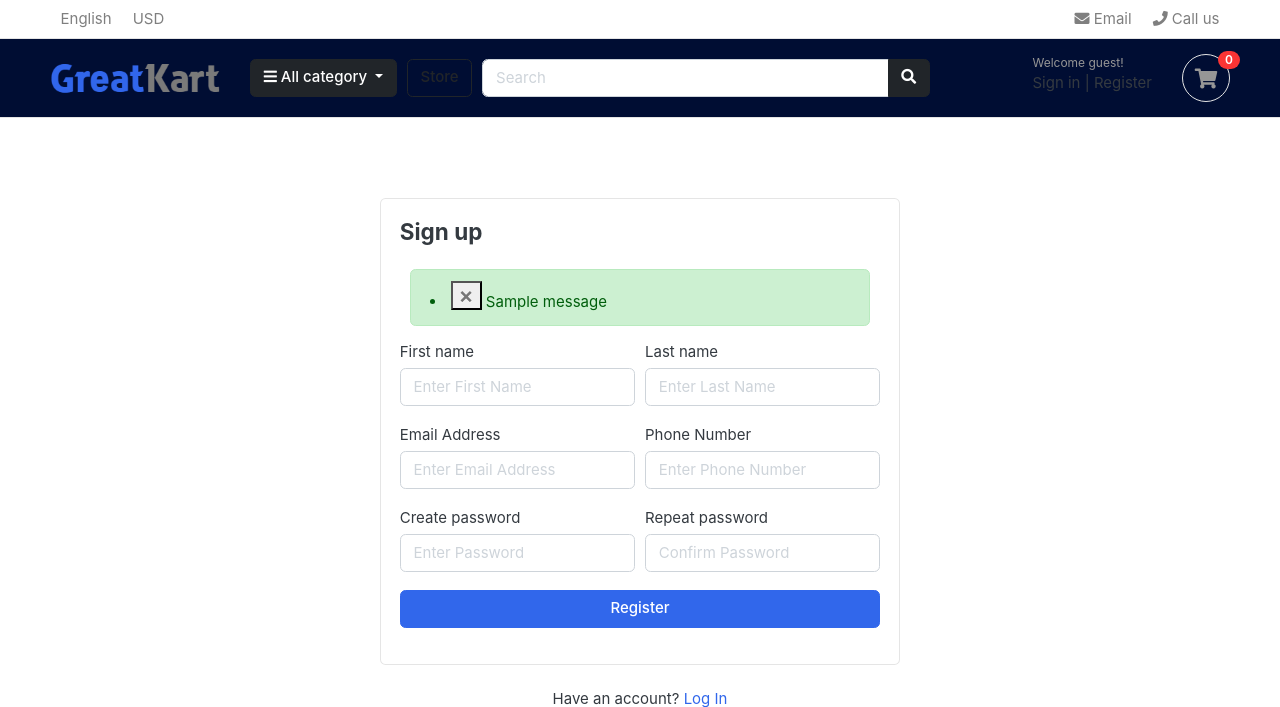
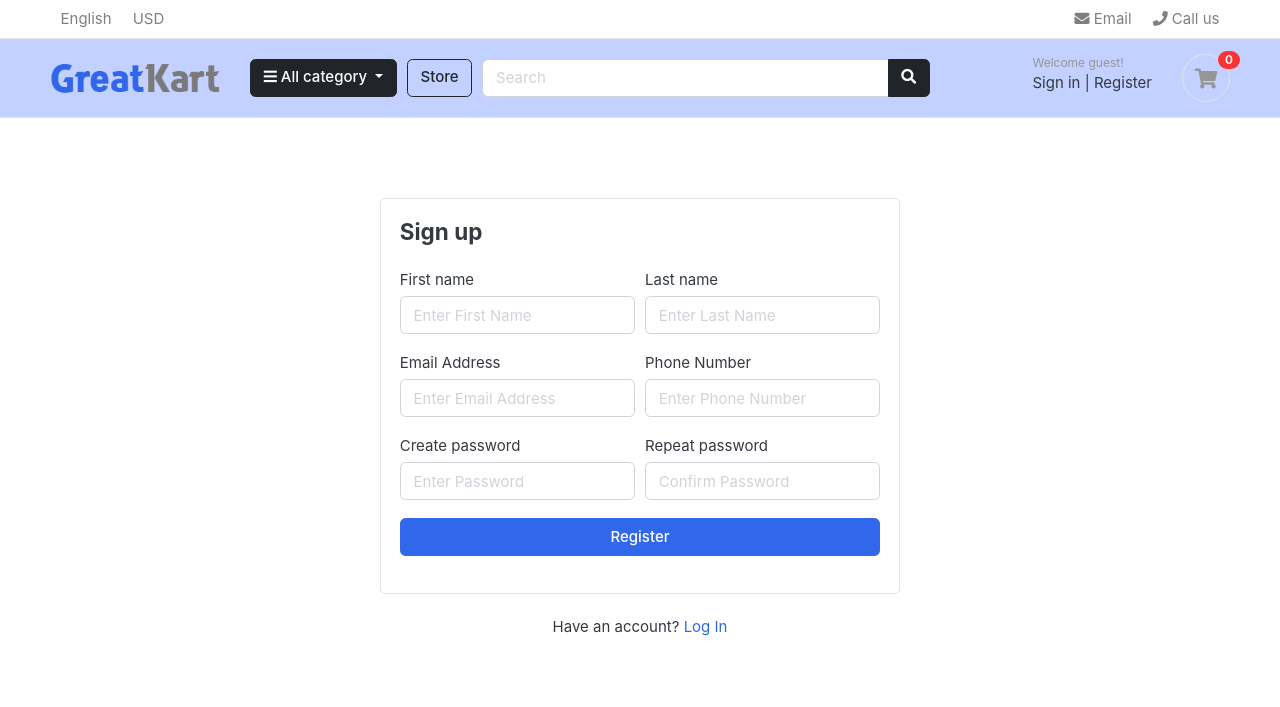
Before and after one commit to Kunalp02/Ecommerce_Django, a Django app: page /accounts/register/ in a window 1280 px wide. Shown: the top 707 px of the page. Run offline with Django 4.2, Linux system fonts and the light colour scheme; tables that the repository leaves empty hold one stand-in row (values such as "Sample post"); one stand-in notice (Sample message) is shown; some libraries are stand-ins or nearby versions; some web fonts are replaced.

Commit message:
Sixth commit

```diff
--- a/accounts/urls.py
+++ b/accounts/urls.py
@@ -10,6 +10,6 @@
     path('register/', views.register, name='register'),
     path('login/', views.login, name='login'),
     path('logout/', views.logout, name='logout'),
-    path('activate/<uidb64>/token>/', views.activate, name='activate'),
+    path('activate/<uidb64>/<token>/', views.activate, name='activate'),
     path('dashboard/', views.dashboard, name='dashboard'),
 ]
--- a/accounts/views.py
+++ b/accounts/views.py
@@ -79,7 +79,7 @@
 def activate(request, uidb64, token):
     try:
         uid = urlsafe_base64_decode(uidb64).decode()
-        user = Account.default_manager.get(pk=uid)
+        user = Account._default_manager.get(pk=uid)
     except(TypeError, ValueError, OverflowError, Account.DoesNotExist):
         user = None
 
--- a/static/css/ui.css
+++ b/static/css/ui.css
@@ -425,7 +425,7 @@
   position: relative;
   padding-top: 1rem;
   padding-bottom: 1rem;
-  background-color: #000d33;
+  background-color: #c2d1ff;
 }
 
 .brand-wrap .logo, .navbar-brand .logo {
--- a/templates/includes/alerts.html
+++ b/templates/includes/alerts.html
@@ -1,13 +1,13 @@
-
 {% if messages %}
 
-<div id="messages" class="container">
-        {% for message in messages %}
-        <li{% if message.tags %} class="alert alert-{{ message.tags }}"{% endif %} role="alert">
-            <button><span type="button" class="close" data-dismiss="alert" aria-hidden="true">&times;</span></button>
-            {% if message.level == DEFAULT_MESSAGE_LEVELS.ERROR %}Error: {% endif %}
-            {{ message }}
-        </li>
-        {% endfor %}
+    {% for message in messages %}
+    <div id="message" class="container">
+    <div {% if message.tags %} class="alert alert-{{ message.tags }}"{% endif %} role="alert">
+      <button type="button" class="close" data-dismiss="alert"><span aria-hidden="true">&times;</span></button>
+        {% if message.level == DEFAULT_MESSAGE_LEVELS.ERROR %}Error: {% endif %}
+        {{ message }}
     </div>
+    </div>
+    {% endfor %}
+
 {% endif %}
```
